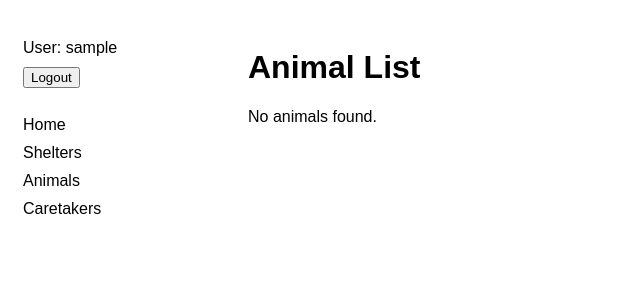
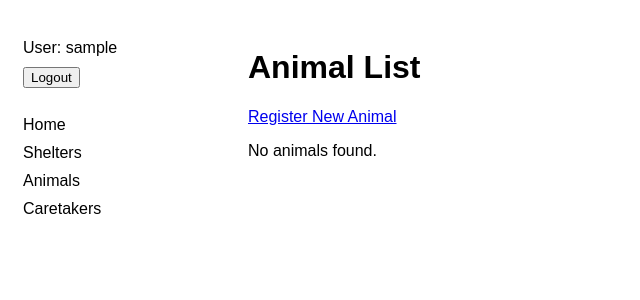
Before and after one commit to rinarice/shelter-management-platform, a Django app: page /animals/ in a window 1280 px wide. Shown: the top 300 px of the page, without its empty margins (0-640 px from the left). Run offline with Django 5.2, Linux system fonts and the light colour scheme; the visitor is signed in with stand-in values (Sample User, id 1); data that the repository does not hold is empty.

Commit message:
feat: add register and update buttons to animal list

```diff
--- a/templates/shelters/animal_list.html
+++ b/templates/shelters/animal_list.html
@@ -2,12 +2,18 @@
 
 {% block content %}
   <h1>Animal List</h1>
+  <a href="{% url 'shelters:animal-create' %}" class="btn btn-success mb-3">
+    Register New Animal
+  </a>
   {% if object_list %}
     <ul>
       {% for animal in object_list %}
         <li>
           <a href="{% url 'shelters:animal-detail' animal.pk %}"
           >{{ animal.name }} - {{ animal.species }}
+          </a>
+          <a href="{% url 'shelters:animal-update' animal.pk %}" class="btn btn-primary btn-sm ml-2">
+            Update
           </a>
         </li>
       {% endfor %}
```
